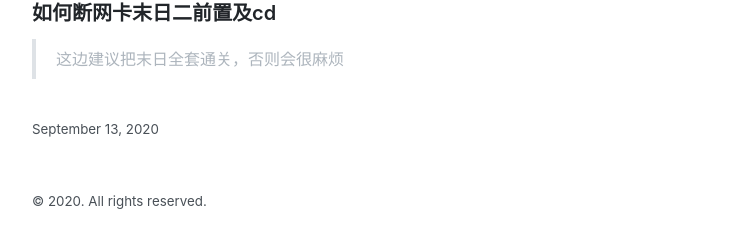
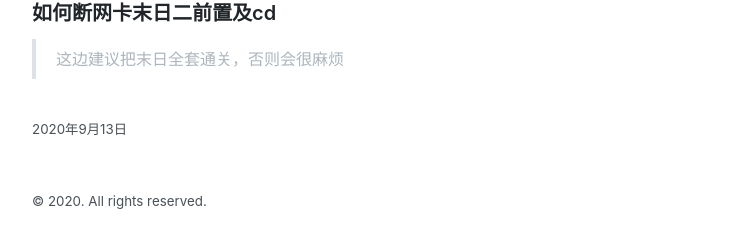
Before and after one commit to mic0x1/mic0x1.github.io, a Jekyll site: the page built from index.html, in a window 1280 px wide. Shown: the part 201-449 px from the top of the page, without its empty margins (272-1007 px from the left). Built offline with Jekyll 4.4.1, drawn with Linux system fonts in a browser that asks for light colours; the list of posts is cut into pages by our own code.

Commit message:
Update index.html

```diff
--- a/index.html
+++ b/index.html
@@ -16,7 +16,7 @@ title: Home
           <h3>{{ post.title }}</h3>
           <span style="color: #495057">{{ post.excerpt | truncate: 78, "..." }}</span>
           <br>
-          <small style="color: #495057">{{ post.date | date: "%-B %-d, %Y" }}</small>
+          <small style="color: #495057">{{ post.date | date: "%Y年%-m月%-d日" }}</small>
         </div>
       </a>
     </li>
```
